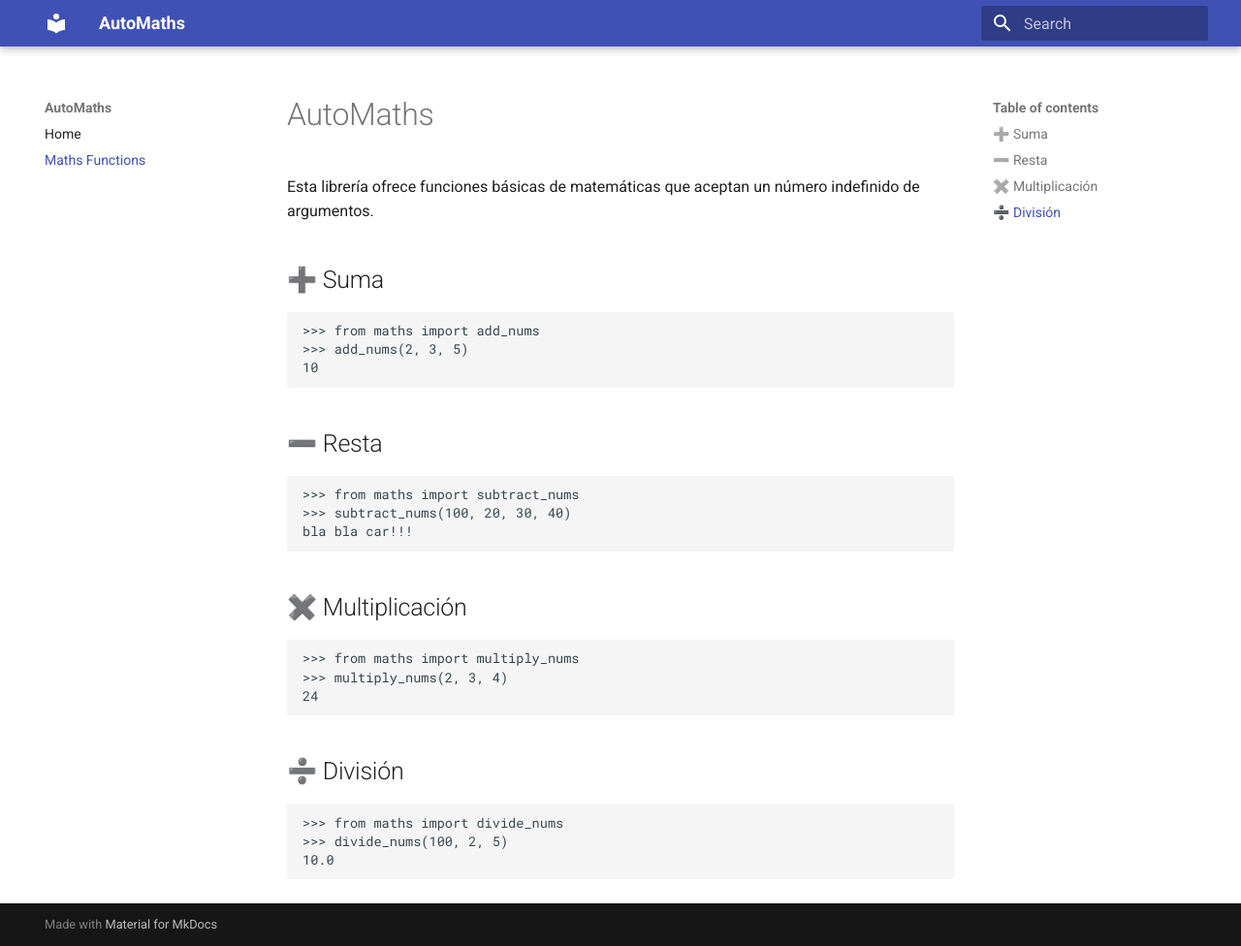
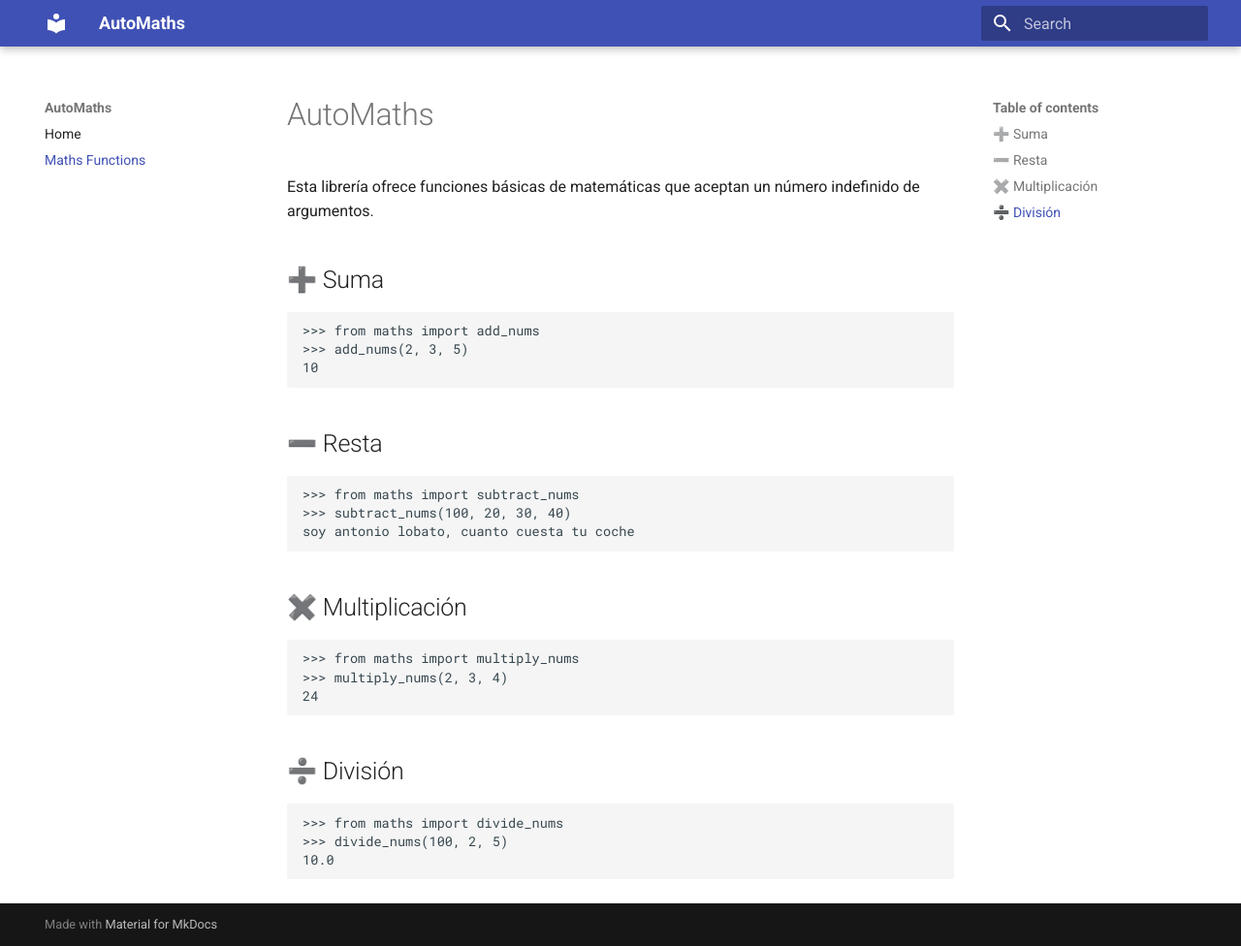
Before and after one commit to BaywatchZEfron/auto-doc, an MkDocs documentation site: the page built from docs/maths.md, in a window 1280 px wide and 976 px high. Shown: the whole window at 97% size. Built offline with MkDocs 1.6.1 and Material for MkDocs 9.7.7, drawn with Linux system fonts in a browser that asks for light colours.

Commit message:
plueba 9

````diff
--- a/docs/maths.md
+++ b/docs/maths.md
@@ -14,7 +14,7 @@ Esta librería ofrece funciones básicas de matemáticas que aceptan un número
 ```python
 >>> from maths import subtract_nums
 >>> subtract_nums(100, 20, 30, 40)
-bla bla car!!!
+soy antonio lobato, cuanto cuesta tu coche
 ```
 
 ## ✖️ Multiplicación
````
